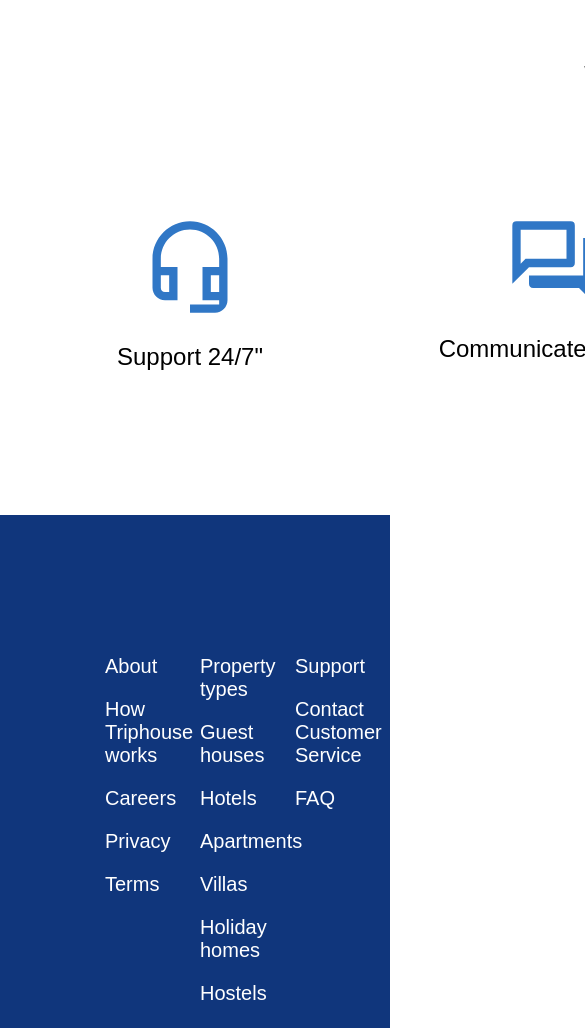
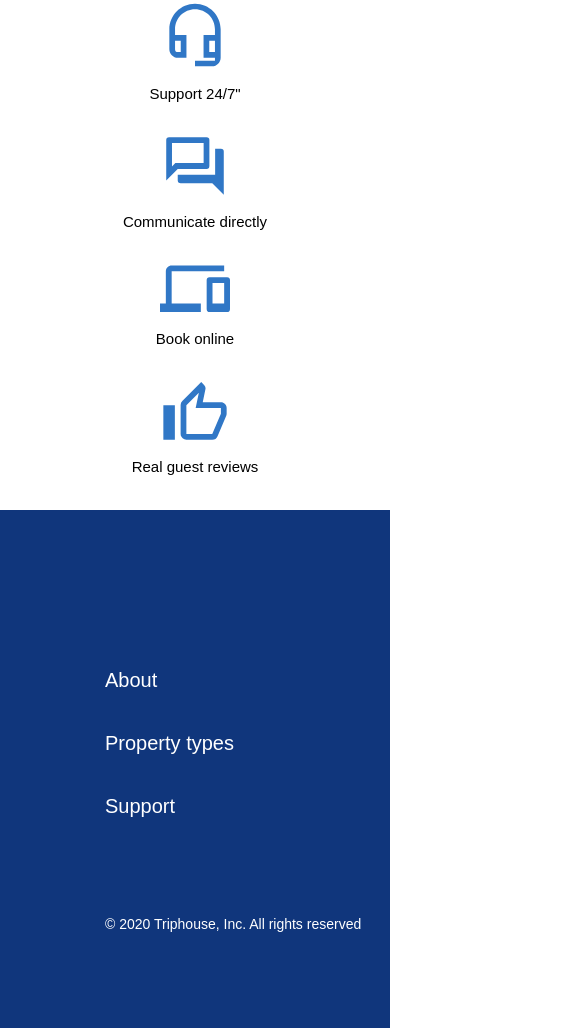
Before and after one commit to antongavrus/if-html, a website: page index.html in a window 390 px wide. Shown: the part 1089-2117 px from the top of the page, 585 px wide, since content can reach past the window. Drawn offline with Linux system fonts and the light colour scheme; files whose address does not match are found by name.

Commit message:
Adaptive

```diff
--- a/index.html
+++ b/index.html
@@ -2,6 +2,7 @@
 <html lang="en">
   <head>
     <meta charset="UTF-8" />
+    <meta name="viewport" content="width=device-width, initial-scale=1.0">
     <title>Title</title>
     <link rel="stylesheet" href="./styles/styles.css" />
   </head>
@@ -60,56 +61,59 @@
       <h1 class="advantages__title">What do we offer</h1>
         <div class="advantages__line"></div>
         <div class="advantages__row">
-        <div class="advantages__col">
+          <div class="advantages__col col-3">
             <svg class="icon-support">
               <use href="./triphouse-img/sprite.svg#vector1" />
             </svg>
-          <p>Support 24/7"</p>
+           <p class="text-icons">Support 24/7"</p>
           </div>
-        <div class="advantages__col">
+          <div class="advantages__col col-3">
             <svg class="icon-communicate">
               <use href="./triphouse-img/sprite.svg#vector2" />
             </svg>
-          <p>Communicate directly</p>
+            <p class="text-icons">Communicate directly</p>
           </div>
-        <div class="advantages__col">
+          <div class="advantages__col col-3">
             <svg class="icon-book">
               <use href="./triphouse-img/sprite.svg#vector3" />
             </svg>
-          <p>Book online</p>
+            <p class="text-icons">Book online</p>
           </div>
-        <div class="advantages__col">
+          <div class="advantages__col col-3">
             <svg class="icon-guest">
               <use href="./triphouse-img/sprite.svg#vector4" />
             </svg>
-          <p>Real guest reviews</p>
+            <p class="text-icons">Real guest reviews</p>
           </div>
         </div>
      </div>
     <div class="footer">
+      <svg class="footer__logo">
+        <use href="./triphouse-img/sprite.svg#footer-logo" />
+      </svg>
       <div class="footer__row">
-        <div class="footer__col">
+        <div class="footer__col col-4">
           <p>About</p>
-          <p>How Triphouse works</p>
-          <p>Careers</p>
-          <p>Privacy</p>
-          <p>Terms</p>
+          <p class="footer__menu">How Triphouse works</p>
+          <p class="footer__menu">Careers</p>
+          <p class="footer__menu">Privacy</p>
+          <p class="footer__menu">Terms</p>
         </div>
-        <div class="footer__col">
+        <div class="footer__col col-4">
           <p>Property types</p>
-          <p>Guest houses</p>
-          <p>Hotels</p>
-          <p>Apartments</p>
-          <p>Villas</p>
-          <p>Holiday homes</p>
-          <p>Hostels</p>
+          <p class="footer__menu">Guest houses</p>
+          <p class="footer__menu">Hotels</p>
+          <p class="footer__menu">Apartments</p>
+          <p class="footer__menu">Villas</p>
+          <p class="footer__menu">Holiday homes</p>
+          <p class="footer__menu">Hostels</p>
         </div>
-        <div class="footer__col">
+        <div class="footer__col col-4">
           <p>Support</p>
-          <p>Contact Customer Service</p>
-          <p>FAQ</p>
+          <p class="footer__menu">Contact Customer Service</p>
+          <p class="footer__menu">FAQ</p>
         </div>
-        <div class="footer__col footer__cope">
+        <div class="footer__col col-3 footer__cope">
           <p>&#169; 2020 Triphouse, Inc. All rights reserved</p>
         </div>
       </div>
--- a/styles/styles.css
+++ b/styles/styles.css
@@ -8,6 +8,20 @@
     flex-wrap: wrap;
     overflow-x:hidden;
 }
+
+.col-1 {width: 8.33%;}
+.col-2 {width: 16.66%;}
+.col-3 {width: 25%;}
+.col-4 {width: 33.33%;}
+.col-5 {width: 41.66%;}
+.col-6 {width: 50%;}
+.col-7 {width: 58.33%;}
+.col-8 {width: 66.66%;}
+.col-9 {width: 75%;}
+.col-10 {width: 83.33%;}
+.col-11 {width: 91.66%;}
+.col-12 {width: 100%;}
+
 
 .top-section__size {
     width: 100%;
@@ -190,7 +204,7 @@
 /*ADVANTAGES*/
 
 .advantages {
-    width: 1440px;
+    max-width: 1440px;
     margin: 0 auto;
     padding: 120px 16px 120px;
 }
@@ -202,7 +216,6 @@
 }
 
 .advantages__line {
-    max-width: 1440px;
     width: 100px;
     height: 4px;
     background: #f5bd41;
@@ -211,13 +224,13 @@
 
 .advantages__row {
     display: flex;
-    gap: 16px;
+    flex-wrap: wrap;
     justify-content: center;
 }
 
 .advantages__col {
     white-space: nowrap;
-    width: 25%;
+    /*width: 25%;*/
     text-align: center;
     font-family: 'Roboto regular', sans-serif;
     font-size: 24px;
@@ -257,7 +270,7 @@
 
 .footer__col {
     color: #FFFFFF;
-    width: 33.3333%;
+    /*width: 33.33%;*/
     font-family: 'Roboto regular', sans-serif;
     font-size: 20px;
 }
@@ -266,3 +279,72 @@
     margin-top: 64px;
     font-size: 14px;
 }
+
+.footer__logo {
+    display: none;
+}
+
+@media (max-width: 768px) {
+    /* For mobile phones: */
+    [class*="col-"] {
+        width: 100%;
+    }
+
+    .advantages {
+        max-width: 1440px;
+        margin: 0 auto;
+        padding: 0 0 0px;
+    }
+
+    .advantages__title {
+        font-size: 28px;
+        margin-top: 24px;
+        margin-bottom: 35px;
+    }
+
+    .advantages__line {
+        display: none;
+    }
+
+    .advantages__col {
+        font-size: 15px;
+        margin-bottom: 35px;
+    }
+
+    .icon-support {
+        width: 52px;
+        height: 64px;
+    }
+    .icon-communicate {
+        width: 58px;
+        height: 58px;
+
+    }
+    .icon-book {
+        width: 70px;
+        height: 47px;
+
+    }
+    .icon-guest {
+        width: 64px;
+        height: 58px;
+    }
+
+    .text-icons {
+        margin-bottom: 0;
+    }
+
+    /*FOOTER*/
+
+    .footer__logo {
+        display: flex;
+        justify-content: center;
+        width: 98px;
+        height: 19px;
+    }
+
+    .footer__menu {
+        display: none;
+    }
+
+}
```
Also changed, not shown: triphouse-img/sprite.svg. Lines whose indentation alone changed are shown as unchanged.
